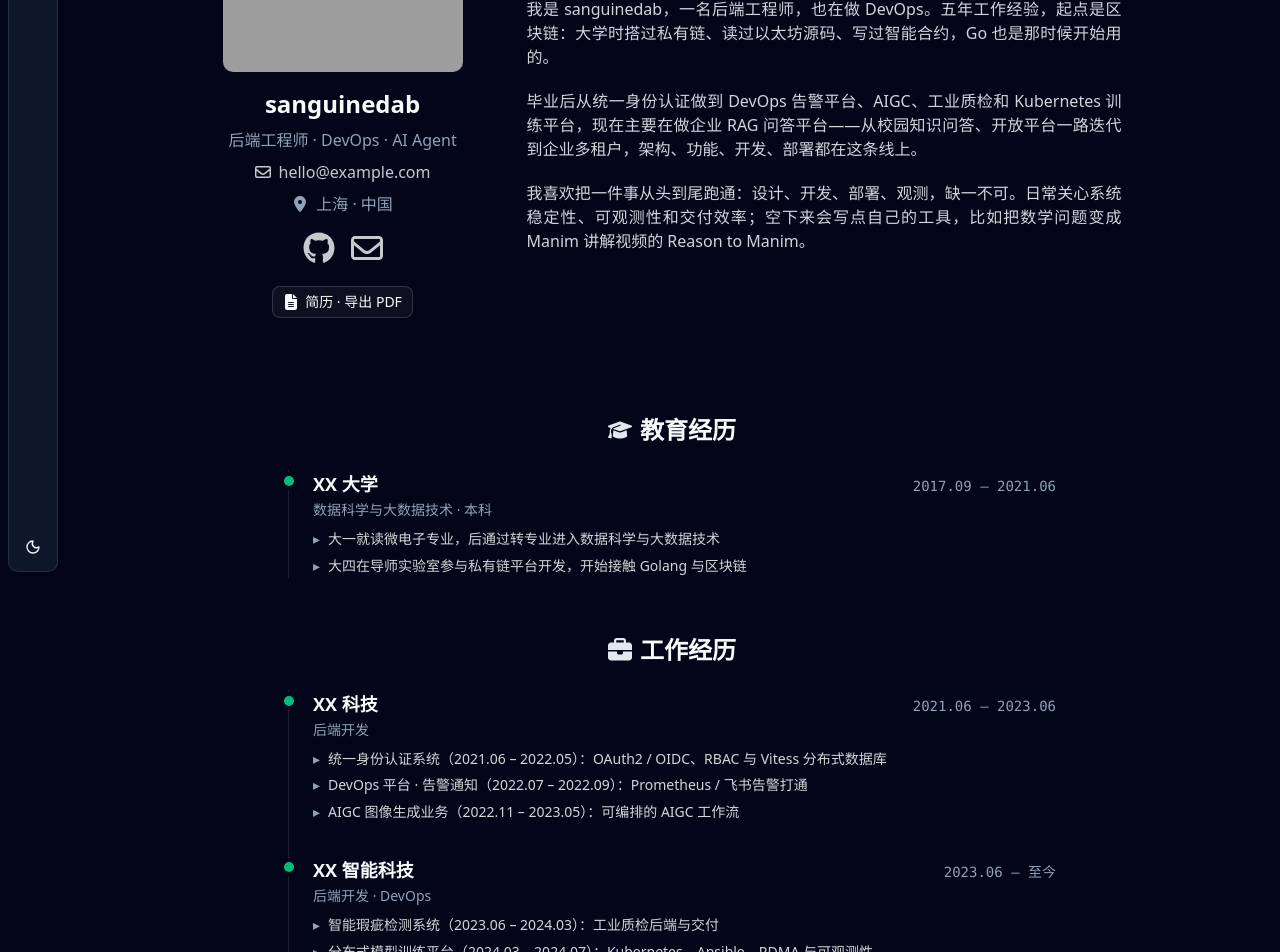
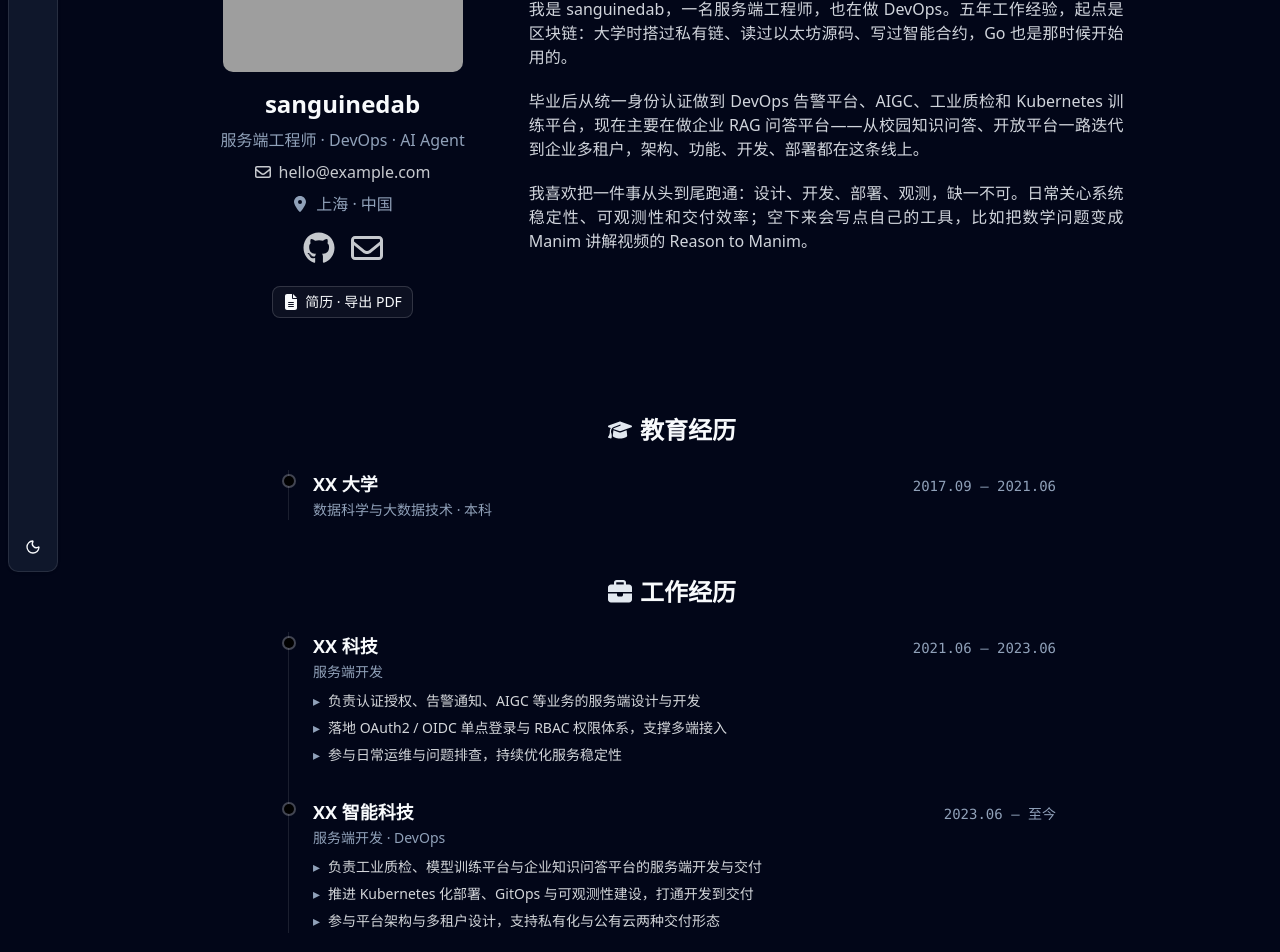
Before and after one commit to sanguinedab/sanguinedab.github.io, a React (Vite) app: page / in a window 1280 px wide. Shown: the part 220-1172 px from the top of the page. Built offline with nearby package versions, Linux system fonts and the light colour scheme; grey boxes are pictures that could not be loaded.

Commit message:
Refine the experience section
- Use black timeline dots instead of emerald
- Drop the education descriptions, keep school, degree and dates
- Summarize work stints by responsibility rather than listing projects
- Rename 后端工程师/后端开发 to 服务端工程师/服务端开发

```diff
--- a/config/profile.yaml
+++ b/config/profile.yaml
@@ -13,7 +13,7 @@
 
 profile:
   name: "sanguinedab"
-  headline: "后端工程师 · DevOps · AI Agent"
+  headline: "服务端工程师 · DevOps · AI Agent"
   email: "hello@example.com"
   location: "上海 · 中国"
   profileImage: "https://github.com/sanguinedab.png"
@@ -33,7 +33,7 @@ profile:
 
   # 这里可以用 HTML 标签（如 <br/>、<a>、<strong> 等）
   biography: |
-    <p>我是 sanguinedab，一名后端工程师，也在做 DevOps。五年工作经验，起点是区块链：大学时搭过私有链、读过以太坊源码、写过智能合约，Go 也是那时候开始用的。</p>
+    <p>我是 sanguinedab，一名服务端工程师，也在做 DevOps。五年工作经验，起点是区块链：大学时搭过私有链、读过以太坊源码、写过智能合约，Go 也是那时候开始用的。</p>
     <p>毕业后从统一身份认证做到 DevOps 告警平台、AIGC、工业质检和 Kubernetes 训练平台，现在主要在做企业 RAG 问答平台——从校园知识问答、开放平台一路迭代到企业多租户，架构、功能、开发、部署都在这条线上。</p>
     <p>我喜欢把一件事从头到尾跑通：设计、开发、部署、观测，缺一不可。日常关心系统稳定性、可观测性和交付效率；空下来会写点自己的工具，比如把数学问题变成 Manim 讲解视频的 Reason to Manim。</p>
 
@@ -45,9 +45,6 @@ education:
   - school: "XX 大学"
     degree: "数据科学与大数据技术 · 本科"
     years: "2017.09 – 2021.06"
-    points:
-      - "大一就读微电子专业，后通过转专业进入数据科学与大数据技术"
-      - "大四在导师实验室参与私有链平台开发，开始接触 Golang 与区块链"
 
 # # =====================================================
 # # 💼 Work Experience Section
@@ -55,20 +52,20 @@ education:
 
 workExperience:
   - company: "XX 科技"
-    title: "后端开发"
+    title: "服务端开发"
     years: "2021.06 – 2023.06"
     points:
-      - "统一身份认证系统（2021.06 – 2022.05）：OAuth2 / OIDC、RBAC 与 Vitess 分布式数据库"
-      - "DevOps 平台 · 告警通知（2022.07 – 2022.09）：Prometheus / 飞书告警打通"
-      - "AIGC 图像生成业务（2022.11 – 2023.05）：可编排的 AIGC 工作流"
+      - "负责认证授权、告警通知、AIGC 等业务的服务端设计与开发"
+      - "落地 OAuth2 / OIDC 单点登录与 RBAC 权限体系，支撑多端接入"
+      - "参与日常运维与问题排查，持续优化服务稳定性"
 
   - company: "XX 智能科技"
-    title: "后端开发 · DevOps"
+    title: "服务端开发 · DevOps"
     years: "2023.06 – 至今"
     points:
-      - "智能瑕疵检测系统（2023.06 – 2024.03）：工业质检后端与交付"
-      - "分布式模型训练平台（2024.03 – 2024.07）：Kubernetes、Ansible、RDMA 与可观测性"
-      - "企业 RAG 问答平台（2024.08 – 至今）：平台架构、微服务、GitOps 与 MCP 接入"
+      - "负责工业质检、模型训练平台与企业知识问答平台的服务端开发与交付"
+      - "推进 Kubernetes 化部署、GitOps 与可观测性建设，打通开发到交付"
+      - "参与平台架构与多租户设计，支持私有化与公有云两种交付形态"
 
 # # =====================================================
 # # 🎤 Presentations / Talks Section
--- a/src/data/education.ts
+++ b/src/data/education.ts
@@ -2,10 +2,6 @@ export const education = [
   {
     school: `XX 大学`,
     degree: `数据科学与大数据技术 · 本科`,
-    years: `2017.09 – 2021.06`,
-    points: [
-      `大一就读微电子专业，后通过转专业进入数据科学与大数据技术`,
-      `大四在导师实验室参与私有链平台开发，开始接触 Golang 与区块链`
-    ]
+    years: `2017.09 – 2021.06`
   }
 ];
--- a/src/data/profile.ts
+++ b/src/data/profile.ts
@@ -2,7 +2,7 @@ import { FaGithub, FaRegEnvelope } from "react-icons/fa6";
 
 export const profile = {
   name: `sanguinedab`,
-  headline: `后端工程师 · DevOps · AI Agent`,
+  headline: `服务端工程师 · DevOps · AI Agent`,
   email: `hello@example.com`,
   location: `上海 · 中国`,
   profileImage: `https://github.com/sanguinedab.png`,
@@ -18,7 +18,7 @@ export const profile = {
       icon: FaRegEnvelope
     }
   ],
-  biography: `<p>我是 sanguinedab，一名后端工程师，也在做 DevOps。五年工作经验，起点是区块链：大学时搭过私有链、读过以太坊源码、写过智能合约，Go 也是那时候开始用的。</p>
+  biography: `<p>我是 sanguinedab，一名服务端工程师，也在做 DevOps。五年工作经验，起点是区块链：大学时搭过私有链、读过以太坊源码、写过智能合约，Go 也是那时候开始用的。</p>
 <p>毕业后从统一身份认证做到 DevOps 告警平台、AIGC、工业质检和 Kubernetes 训练平台，现在主要在做企业 RAG 问答平台——从校园知识问答、开放平台一路迭代到企业多租户，架构、功能、开发、部署都在这条线上。</p>
 <p>我喜欢把一件事从头到尾跑通：设计、开发、部署、观测，缺一不可。日常关心系统稳定性、可观测性和交付效率；空下来会写点自己的工具，比如把数学问题变成 Manim 讲解视频的 Reason to Manim。</p>`
 };
--- a/src/data/workExperience.ts
+++ b/src/data/workExperience.ts
@@ -1,22 +1,22 @@
 export const workExperience = [
   {
     company: `XX 科技`,
-    title: `后端开发`,
+    title: `服务端开发`,
     years: `2021.06 – 2023.06`,
     points: [
-      `统一身份认证系统（2021.06 – 2022.05）：OAuth2 / OIDC、RBAC 与 Vitess 分布式数据库`,
-      `DevOps 平台 · 告警通知（2022.07 – 2022.09）：Prometheus / 飞书告警打通`,
-      `AIGC 图像生成业务（2022.11 – 2023.05）：可编排的 AIGC 工作流`
+      `负责认证授权、告警通知、AIGC 等业务的服务端设计与开发`,
+      `落地 OAuth2 / OIDC 单点登录与 RBAC 权限体系，支撑多端接入`,
+      `参与日常运维与问题排查，持续优化服务稳定性`
     ]
   },
   {
     company: `XX 智能科技`,
-    title: `后端开发 · DevOps`,
+    title: `服务端开发 · DevOps`,
     years: `2023.06 – 至今`,
     points: [
-      `智能瑕疵检测系统（2023.06 – 2024.03）：工业质检后端与交付`,
-      `分布式模型训练平台（2024.03 – 2024.07）：Kubernetes、Ansible、RDMA 与可观测性`,
-      `企业 RAG 问答平台（2024.08 – 至今）：平台架构、微服务、GitOps 与 MCP 接入`
+      `负责工业质检、模型训练平台与企业知识问答平台的服务端开发与交付`,
+      `推进 Kubernetes 化部署、GitOps 与可观测性建设，打通开发到交付`,
+      `参与平台架构与多租户设计，支持私有化与公有云两种交付形态`
     ]
   }
 ];
--- a/src/pages/home/sections/experience.tsx
+++ b/src/pages/home/sections/experience.tsx
@@ -21,7 +21,6 @@ export default function ExperienceSection() {
           title: item.school,
           period: item.years,
           subtitle: item.degree,
-          points: item.points,
         }))}
       />
 
@@ -61,7 +60,7 @@ function TimelineGroup({
             <div key={`${entry.title}-${entry.period}`} className="relative">
               <span
                 aria-hidden
-                className="absolute -left-[29px] top-1.5 h-2.5 w-2.5 rounded-full bg-emerald-500 ring-4 ring-background"
+                className="absolute -left-[29px] top-1.5 h-2.5 w-2.5 rounded-full bg-black ring-2 ring-white/25"
               />
               <div className="flex flex-wrap items-baseline justify-between gap-x-4 gap-y-1">
                 <h3 className="text-lg font-semibold">{entry.title}</h3>
--- a/src/pages/resume/index.tsx
+++ b/src/pages/resume/index.tsx
@@ -16,7 +16,7 @@ import { skills } from "@/data/skills";
 import { personalProjects, workProjects } from "@/data/workProjects";
 
 const SUMMARY =
-  "5 年后端与 DevOps 经验：从统一身份认证、DevOps 告警、AIGC、工业质检一路做到 Kubernetes 训练平台；目前负责企业 RAG 问答平台的架构、开发与交付。熟悉 Go / Python、Kubernetes、可观测性与 CI/CD，近期专注 AI Agent 与 MCP 落地。";
+  "5 年服务端与 DevOps 经验：从统一身份认证、DevOps 告警、AIGC、工业质检一路做到 Kubernetes 训练平台；目前负责企业 RAG 问答平台的架构、开发与交付。熟悉 Go / Python、Kubernetes、可观测性与 CI/CD，近期专注 AI Agent 与 MCP 落地。";
 
 const HIGHLIGHTS = ["5 年经验", "Go / Python", "Kubernetes", "CI/CD", "AI Agent"];
 
@@ -234,7 +234,7 @@ function TimelineItem({
     <div className="relative break-inside-avoid">
       <span
         aria-hidden
-        className="absolute -left-[29px] top-1.5 h-2.5 w-2.5 rounded-full bg-emerald-500 ring-4 ring-white"
+        className="absolute -left-[29px] top-1.5 h-2.5 w-2.5 rounded-full bg-zinc-900 ring-4 ring-white"
       />
       <div className="flex flex-wrap items-baseline justify-between gap-x-4 gap-y-1">
         <h3 className="text-[15px] font-semibold">{project.title}</h3>
```
